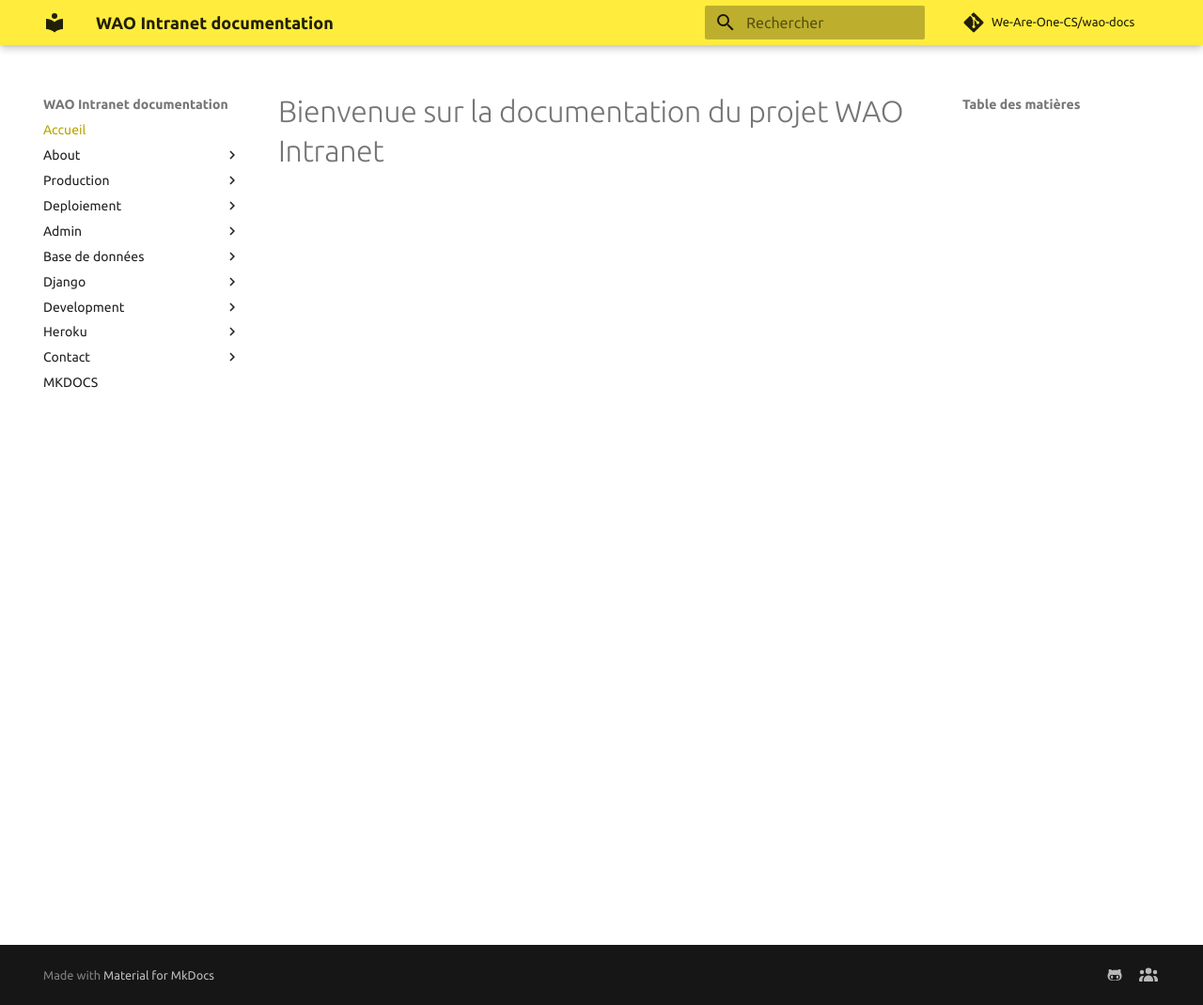
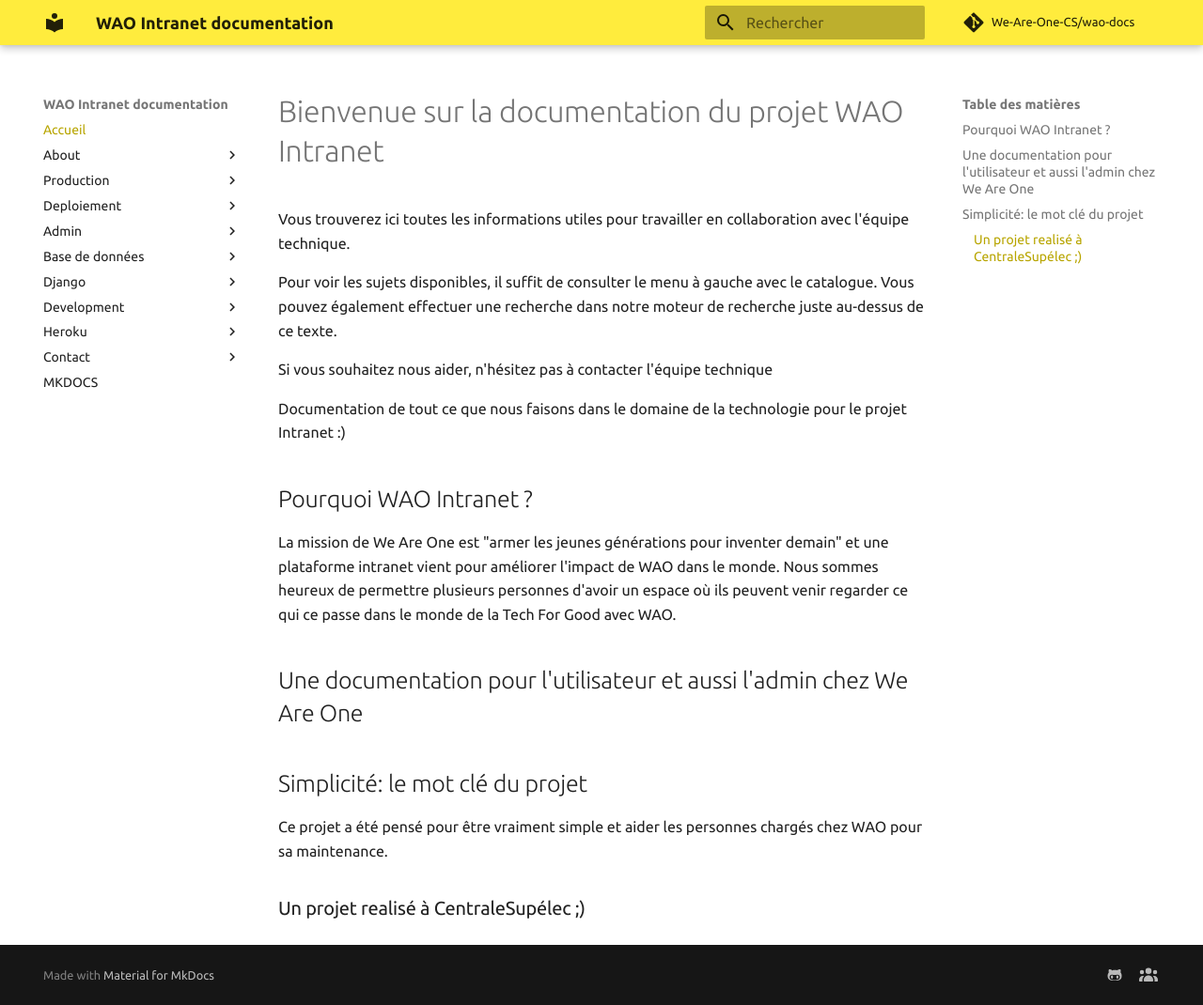
Before and after one commit to We-Are-One-CS/docs, an MkDocs documentation site: the page built from docs/index.md, in a window 1280 px wide and 1070 px high. Shown: the whole window at 94% size. Built offline with MkDocs 1.6.1 and Material for MkDocs 9.7.7, drawn with Linux system fonts in a browser that asks for light colours; comment, search, counter and statistics services are not loaded.

Commit message:
Added some text in the index page

```diff
--- a/docs/index.md
+++ b/docs/index.md
@@ -1,3 +1,20 @@
 # Bienvenue sur la documentation du projet WAO Intranet
+Vous trouverez ici toutes les informations utiles pour travailler en collaboration avec l'équipe technique.
 
-##
+Pour voir les sujets disponibles, il suffit de consulter le menu à gauche avec le catalogue. Vous pouvez également effectuer une recherche dans notre moteur de recherche juste au-dessus de ce texte.
+
+Si vous souhaitez nous aider, n'hésitez pas à contacter l'équipe technique
+
+Documentation de tout ce que nous faisons dans le domaine de la technologie pour le projet Intranet :)
+## Pourquoi WAO Intranet ?
+La mission de We Are One est "armer les jeunes générations pour inventer demain" et une plataforme
+intranet vient pour améliorer l'impact de WAO dans le monde. Nous sommes heureux de permettre plusieurs personnes
+d'avoir un espace où ils peuvent venir regarder ce qui ce passe dans le monde de la Tech For Good avec WAO.
+
+## Une documentation pour l'utilisateur et aussi l'admin chez We Are One
+
+## Simplicité: le mot clé du projet
+Ce projet a été pensé pour être vraiment simple et aider les personnes chargés chez WAO pour sa maintenance.
+
+
+### Un projet realisé à CentraleSupélec ;)
```
